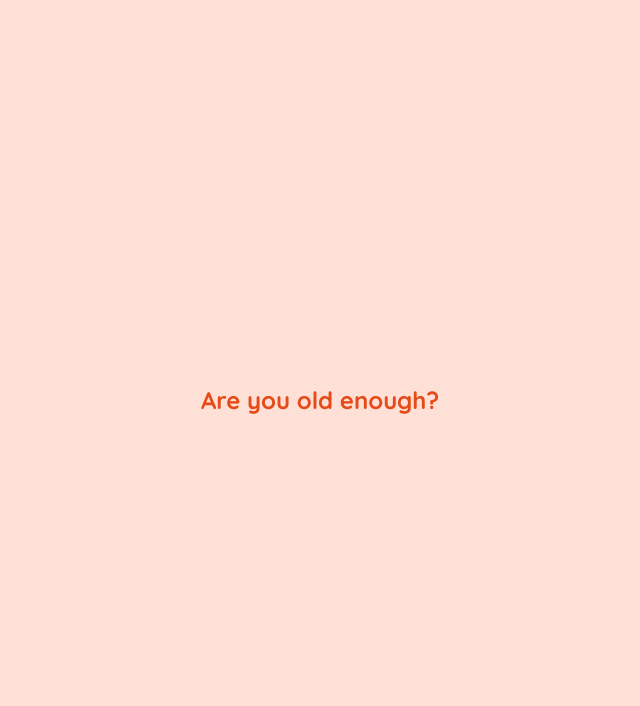
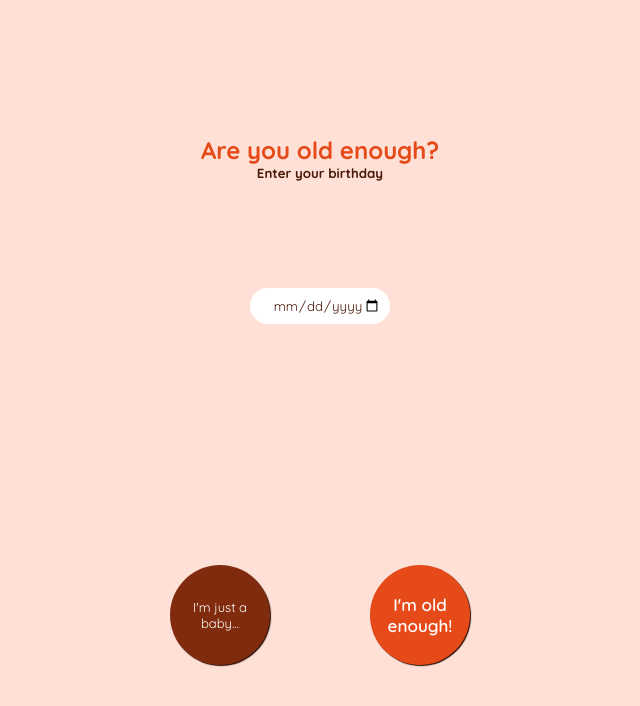
Before and after one commit to Zachary-Roland/Blackjack-Game, a plain HTML site: page blackjack.html in a window 1280 px wide. Shown: the whole page, without its empty margins (320-960 px from the left). Drawn offline with Linux system fonts and the light colour scheme.

Commit message:
adds more changes to age verification screen

```diff
--- a/blackjack.css
+++ b/blackjack.css
@@ -12,6 +12,15 @@ body {
 .textCenter {
     text-align: center;
 }
+.textColorPrimary {
+    color: #e64a19;
+}
+.textColorSecondary {
+    color: #491808;
+}
+.textColorWhite {
+    color: #ffffff;
+}
 .verifyAge {
     position: absolute;
     z-index: 1;
@@ -20,7 +29,54 @@ body {
 }
 .ageBox {
     width: 80%;
-    color: #e64a19;
+    height: 20%
+}
+.birthdayDiv {
+    min-height: 250px;
+}
+#birthday {
+    text-align: right;
+    background-color: #ffffff;
+    border: 4px solid #ffffff;
+    padding: 5px;
+    border-radius: 20px;
+}
+#birthday:focus {
+    outline: none;
+}
+.ageButtonContainer {
+    width: 80%;
+    max-width: 400px;
+}
+.ageButton {
+    height: 100px;
+    width: 100px;
+    background-color: #e64a19;
+    border-radius: 50px;
+    padding: 10px;
+    word-wrap: break-word;
+    font-size: 17px;
+    box-shadow: 1px 1px 1px #250C04;
+    font-weight: 600;
+}
+.notOldButton {
+    height: 100px;
+    width: 100px;
+    background-color: #812B0E;
+    border-radius: 50px;
+    padding: 10px;
+    word-wrap: break-word;
+    font-size: 13px;
+    font-weight: 400;
+    box-shadow: 1px 1px 1px #250C04;
+}
+.ageButton:active {
+    background-color: #A53512;
+    transform: translate(1px, 1px);
+}
+.notOldButton:active {
+    background-color: #5C1F0A;
+    transform: translate(1px, 1px);
 }
 .flex {
     display: flex;
@@ -28,6 +84,9 @@ body {
 }
 .flex100 {
     flex-basis: 100%;
+}
+.flex50 {
+    flex-basis: 50%;
 }
 .flex33 {
     flex-basis: calc(100% / 3);
@@ -49,7 +108,6 @@ header {
     font-weight: 600;
 }
 .titleContainer {
-    color: #e64a19;
 }
 .gPointsContainer {}
 main {
--- a/blackjack.html
+++ b/blackjack.html
@@ -5,15 +5,31 @@
     <meta http-equiv="X-UA-Compatible" content="IE=edge" />
     <meta name="viewport" content="width=device-width, initial-scale=1.0" />
     <title>Document</title>
-    <link rel="preconnect" href="https://fonts.gstatic.com">
-    <link href="https://fonts.googleapis.com/css2?family=Quicksand:wght@300;400;500;600;700&display=swap" rel="stylesheet">
-    <link rel="stylesheet" href="./blackjack.css">
+    <link rel="preconnect" href="https://fonts.gstatic.com" />
+    <link
+      href="https://fonts.googleapis.com/css2?family=Quicksand:wght@300;400;500;600;700&display=swap"
+      rel="stylesheet"
+    />
+    <link rel="stylesheet" href="./blackjack.css" />
   </head>
   <body class="flex">
     <div class="verifyAge flex alignCenter justifyCenter">
-          <div class="flex ageBox justifyCenter">
-              <h2>Are you old enough?</h2>
-              <div></div>
+      <div class="flex ageBox justifyCenter alignCenter">
+        <h2 class="textColorPrimary flex100">Are you old enough?</h2>
+        <h5 class="flex100 textColorSecondary">Enter your birthday</h5>
+        <form class="flex flex100 alignCenter">
+          <div class="birthdayDiv flex flex100 alignCenter justifyCenter">
+            <input class="textColorSecondary" type="date" id="birthday" name="birthday"/>
+          </div>
+        </form>
+      </div>
+      <div class="flex justifyCenter alignCenter ageButtonContainer">
+        <div class="notOldContainer flex flex50 alignCenter justifyCenter">
+            <button class="notOldButton textColorWhite" type="button" id="notOldButton">I'm just a baby...</button>
+        </div>
+        <div class="flex flex50 alignCenter justifyCenter">
+            <button class="ageButton textColorWhite" type="button" id="oldButton">I'm old enough!</button>
+          </div>
       </div>
     </div>
     <header class="flex flex100 alignCenter">
@@ -22,7 +38,7 @@
         <div>Loss <span id="loss">0</span></div>
         <div>Tie <span id="tie">0</span></div>
       </div>
-          <div class="titleContainer flex33">
+      <div class="titleContainer textColorPrimary flex33">
         <h1>BLK</h1>
         <h1>JCK</h1>
       </div>
@@ -32,7 +48,7 @@
       <div class="handContainer flex100">
         <div class="handBox"></div>
       </div>
-          <div class ="resultsContainer flex100"></div>
+      <div class="resultsContainer flex100"></div>
       <div class="handContainer flex100">
         <div class="handBox"></div>
       </div>
```
Lines whose indentation alone changed are shown as unchanged.
